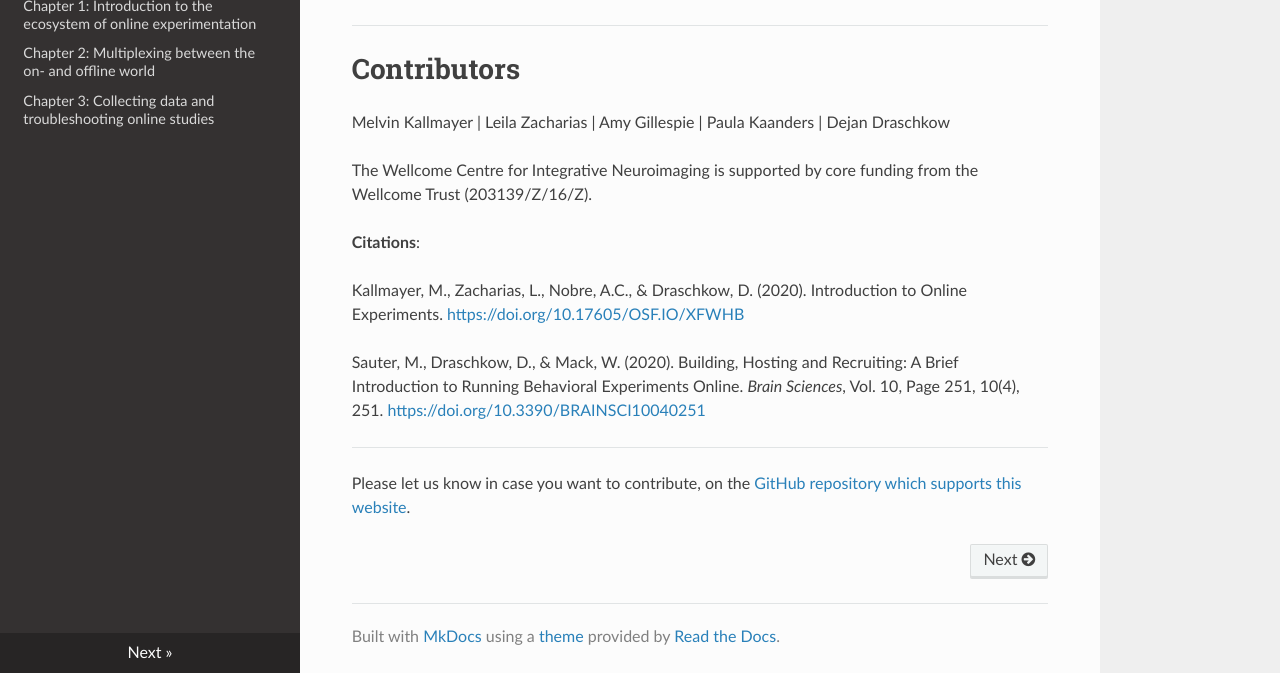
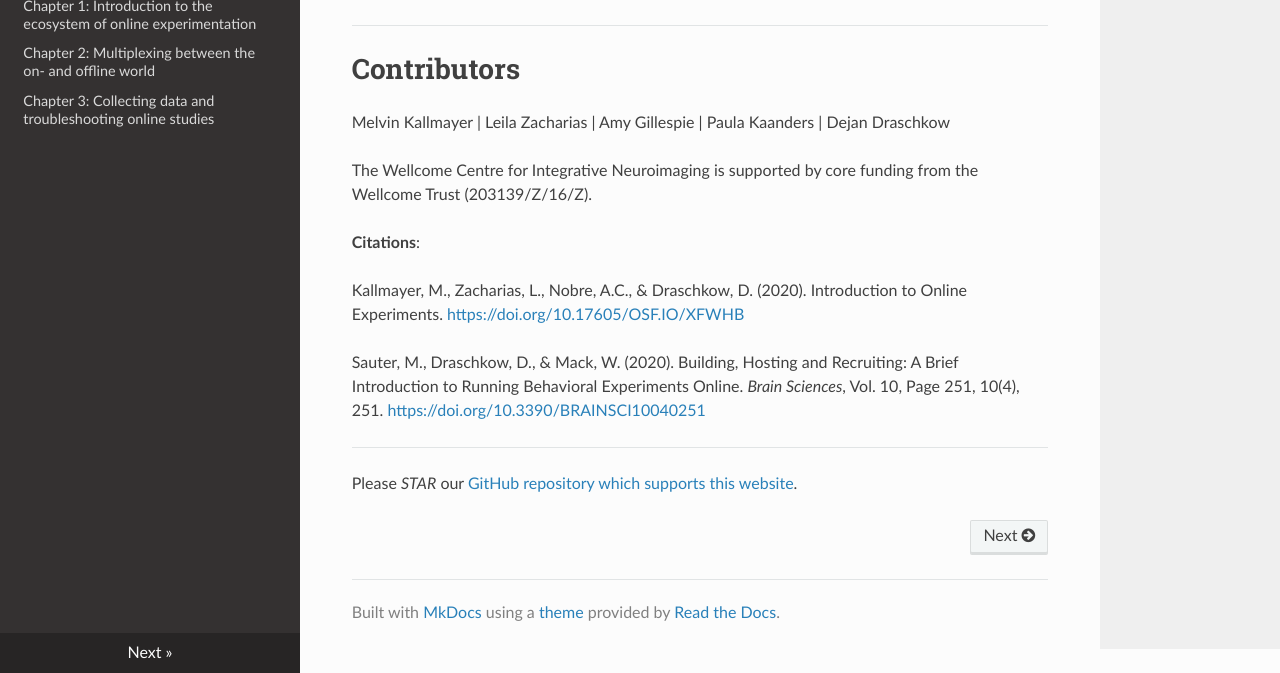
Before and after one commit to onlinews/online_ws, an MkDocs documentation site: the page built from docs/index.md, in a window 1280 px wide and 900 px high, scrolled down 3313 px, cut to the strip 227-900 px from the top of the window. Built offline with MkDocs 1.6.1, drawn with Linux system fonts in a browser that asks for light colours; nearby versions of some CDN libraries.

Commit message:
Update index.md

```diff
--- a/docs/index.md
+++ b/docs/index.md
@@ -71,4 +71,4 @@ Kallmayer, M., Zacharias, L., Nobre, A.C., & Draschkow, D. (2020). Introduction
 Sauter, M., Draschkow, D., & Mack, W. (2020). Building, Hosting and Recruiting: A Brief Introduction to Running Behavioral Experiments Online. *Brain Sciences*, Vol. 10, Page 251, 10(4), 251. [https://doi.org/10.3390/BRAINSCI10040251](https://doi.org/10.3390/BRAINSCI10040251)
 
 --------
-Please let us know in case you want to contribute, on the [GitHub repository which supports this website](https://github.com/mkallmayer/online_ws/tree/master/docs).
+Please *STAR* our [GitHub repository which supports this website](https://github.com/mkallmayer/online_ws/tree/master/docs).
```
